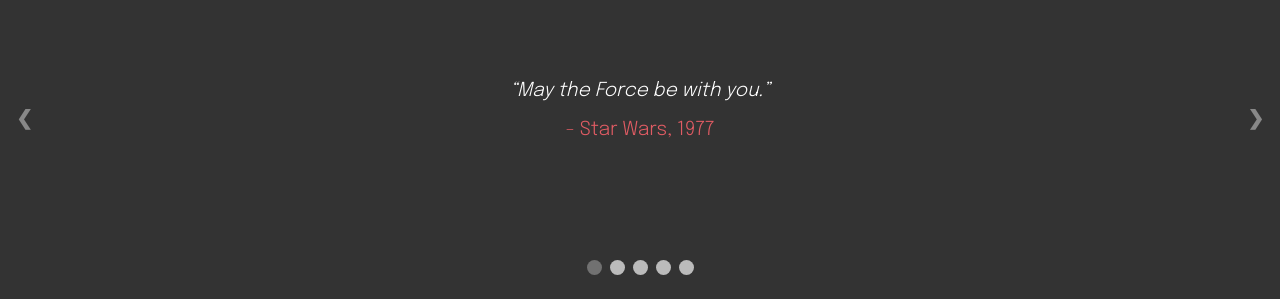
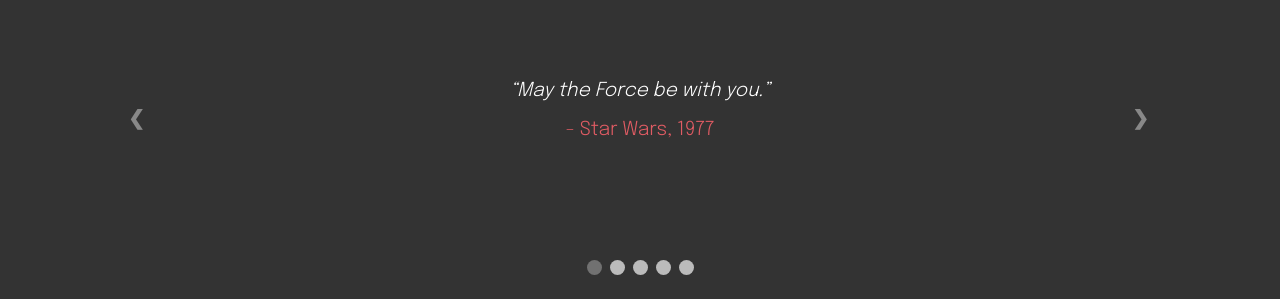
Before and after one commit to ddmcclure/Popflick, a PHP site: page / in a window 1280 px wide. Shown: the part 412-711 px from the top of the page. Run offline with PHP 8.4, Linux system fonts and the light colour scheme.

Commit message:
Update styles.css

```diff
--- a/styles/styles.css
+++ b/styles/styles.css
@@ -97,13 +97,30 @@ header {
 }
 
 /* Next & previous buttons */
-.prev, .next {
+.prev{
   cursor: pointer;
   position: absolute;
   top: 50%;
-  width: auto;
+  width: 20px;
   margin-top: -30px;
   padding: 16px;
+  padding-left: 10%;
+  color: #888;
+  font-weight: bold;
+  font-size: 20px;
+  border-radius: 0 3px 3px 0;
+  user-select: none;
+
+}
+
+.next {
+  cursor: pointer;
+  position: absolute;
+  top: 50%;
+  width: 20px;
+  margin-top: -30px;
+  padding: 16px;
+  padding-right: 10%;
   color: #888;
   font-weight: bold;
   font-size: 20px;
```
